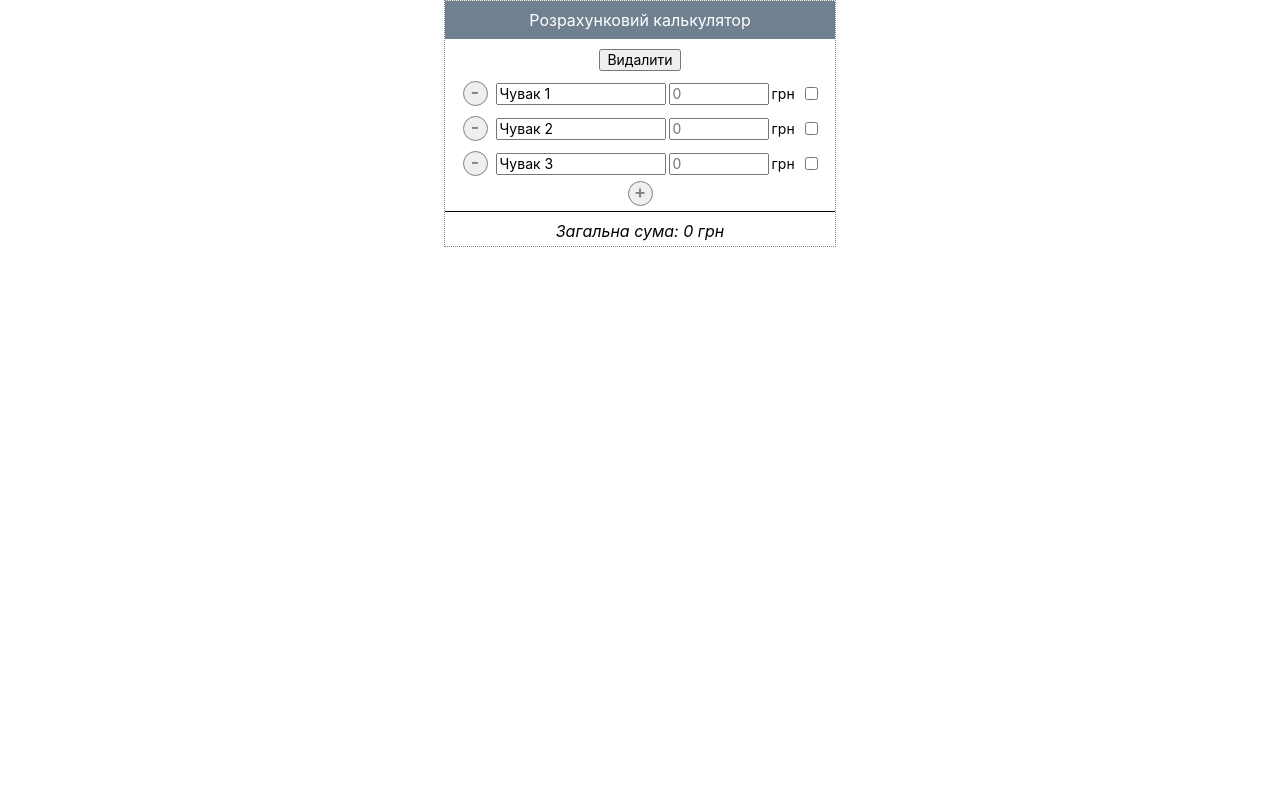
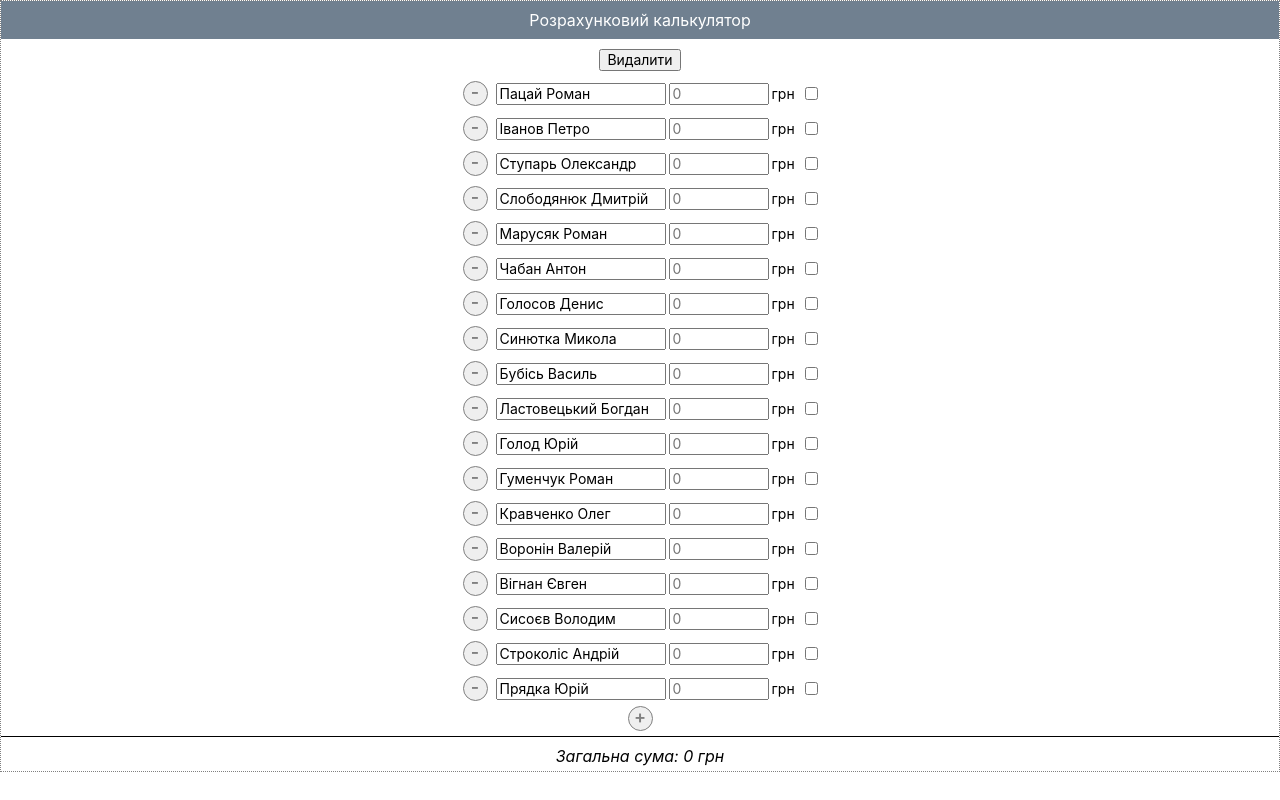
Before and after one commit to IP777/money_calc, a React (Create React App) app: page / in a window 1280 px wide. Built offline with nearby package versions, Linux system fonts and the light colour scheme.

Commit message:
add person list

```diff
--- a/src/App.jsx
+++ b/src/App.jsx
@@ -6,20 +6,110 @@ import MoneyCalcBlock from "./components/MoneyCalckBlock";
 
 const initPersonArr = [
   {
+    id: "4",
+    name: "Пацай Роман",
+    money: "",
+    checked: false,
+  },
+  {
     id: "1",
-    name: "Чувак 1",
+    name: "Iванов Петро",
     money: "",
     checked: false,
   },
   {
     id: "2",
-    name: "Чувак 2",
+    name: "Ступарь Олександр",
     money: "",
     checked: false,
   },
   {
     id: "3",
-    name: "Чувак 3",
+    name: "Слободянюк Дмитрiй",
+    money: "",
+    checked: false,
+  },
+  {
+    id: "5",
+    name: "Марусяк Роман",
+    money: "",
+    checked: false,
+  },
+  {
+    id: "6",
+    name: "Чабан Антон",
+    money: "",
+    checked: false,
+  },
+  {
+    id: "7",
+    name: "Голосов Денис",
+    money: "",
+    checked: false,
+  },
+  {
+    id: "8",
+    name: "Синютка Микола",
+    money: "",
+    checked: false,
+  },
+  {
+    id: "9",
+    name: "Бубiсь Василь",
+    money: "",
+    checked: false,
+  },
+  {
+    id: "10",
+    name: "Ластовецький Богдан",
+    money: "",
+    checked: false,
+  },
+  {
+    id: "11",
+    name: "Голод Юрiй",
+    money: "",
+    checked: false,
+  },
+  {
+    id: "12",
+    name: "Гуменчук Роман",
+    money: "",
+    checked: false,
+  },
+  {
+    id: "13",
+    name: "Кравченко Олег",
+    money: "",
+    checked: false,
+  },
+  {
+    id: "14",
+    name: "Воронiн Валерiй",
+    money: "",
+    checked: false,
+  },
+  {
+    id: "15",
+    name: "Вігнан Євген",
+    money: "",
+    checked: false,
+  },
+  {
+    id: "16",
+    name: "Сисоєв Володим",
+    money: "",
+    checked: false,
+  },
+  {
+    id: "17",
+    name: "Строколіс Андрій",
+    money: "",
+    checked: false,
+  },
+  {
+    id: "18",
+    name: "Прядка Юрій",
     money: "",
     checked: false,
   },
@@ -30,9 +120,10 @@ function App() {
   const setLocalData = (arr) =>
     localStorage.setItem("personArr", JSON.stringify(arr));
 
-  const [personArr, setPersonArr] = useState(
-    localData ? localData : initPersonArr
-  );
+  // const [personArr, setPersonArr] = useState(
+  //   localData ? localData : initPersonArr
+  // );
+  const [personArr, setPersonArr] = useState(initPersonArr);
   const [result, setResult] = useState(null);
 
   const AddPersonHandler = () => {
@@ -107,7 +198,7 @@ function App() {
     }
     setResult(sArr);
 
-    setLocalData(personArr);
+    // setLocalData(personArr);
   };
 
   useEffect(() => {
@@ -117,7 +208,7 @@ function App() {
   const removeDataHandler = () => {
     setPersonArr(initPersonArr);
     setResult(null);
-    setLocalData(null);
+    // setLocalData(null);
   };
 
   const allUnchecked =
--- a/src/style/App.css
+++ b/src/style/App.css
@@ -1,6 +1,7 @@
 .App {
   margin: 0 auto;
-  width: 390px;
+  /* width: 390px; */
+  /* width: 100vw; */
   text-align: center;
   border: 1px dotted gray;
   font-size: 14px;
```
